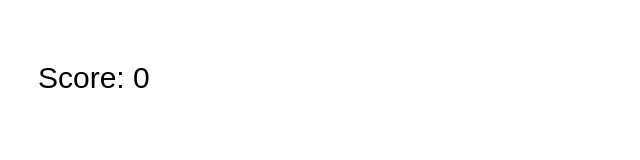
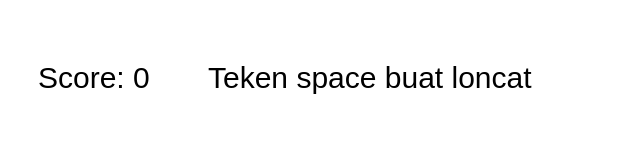
Before and after one commit to pradiplo/panesa26, a plain HTML site: page index.html in a window 1280 px wide. Shown: the whole page, without its empty margins (0-640 px from the left). Drawn offline with Linux system fonts and the light colour scheme.

Commit message:
added instruction

```diff
--- a/index.html
+++ b/index.html
@@ -70,6 +70,7 @@
     ctx.fillStyle = 'black';
     ctx.font = '30px Arial';
     ctx.fillText(`Score: ${score}`, 30, 80);
+    ctx.fillText(`Teken space buat loncat`, 200, 80);
   }
 
   function update() {
```
